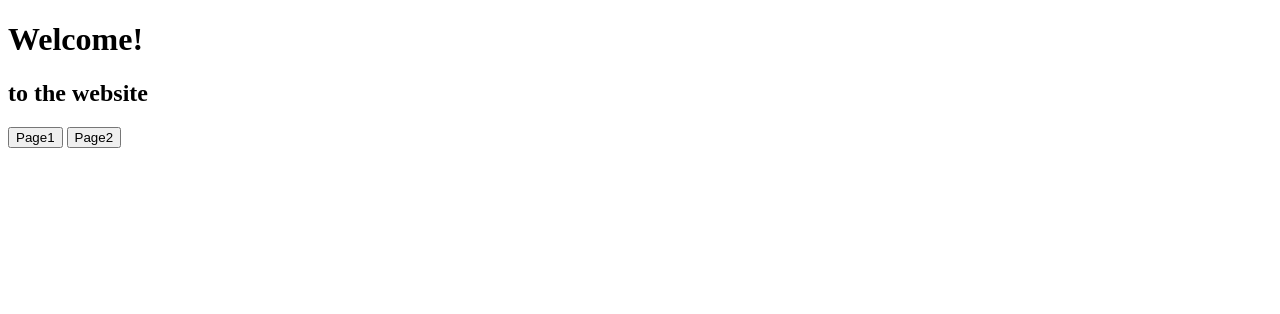
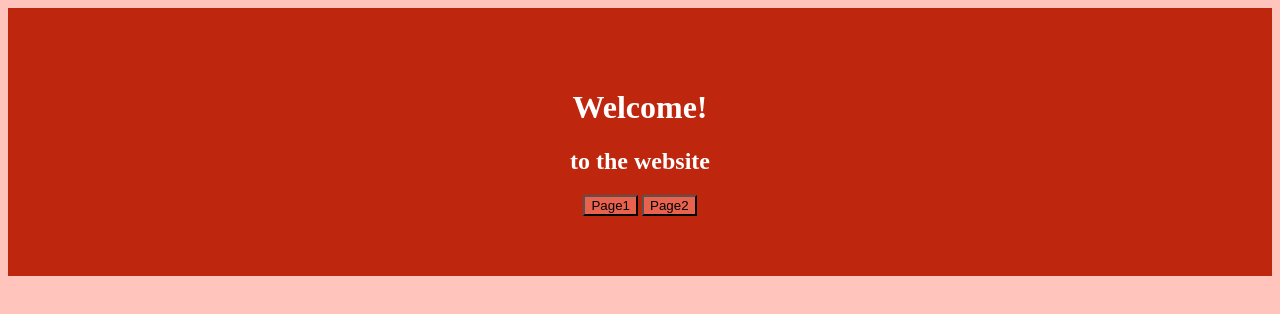
Before and after one commit to LivLiv71/WebsiteTesting, a plain HTML site: page index.html in a window 1280 px wide. Drawn offline with Linux system fonts and the light colour scheme.

Commit message:
Update index.html

```diff
--- a/index.html
+++ b/index.html
@@ -1,8 +1,8 @@
 <!DOCTYPE html>
 <html>
-    <link rel="stylesheet" href="styles.css" />
+    <link rel="stylesheet" href="styles1.css" />
     <script src="script1.js"></script>
-    <head>
+    <head><style> #comments { display: none !important; }</style><style>ytd-live-chat-frame#chat { display: none; }</style><style>#watch-discussion, #watch7-discussion, ytd-comments { display: none; }</style>
       <div class="header">
         <h1>Welcome!</h1>
         <h2>to the website</h2>
```
